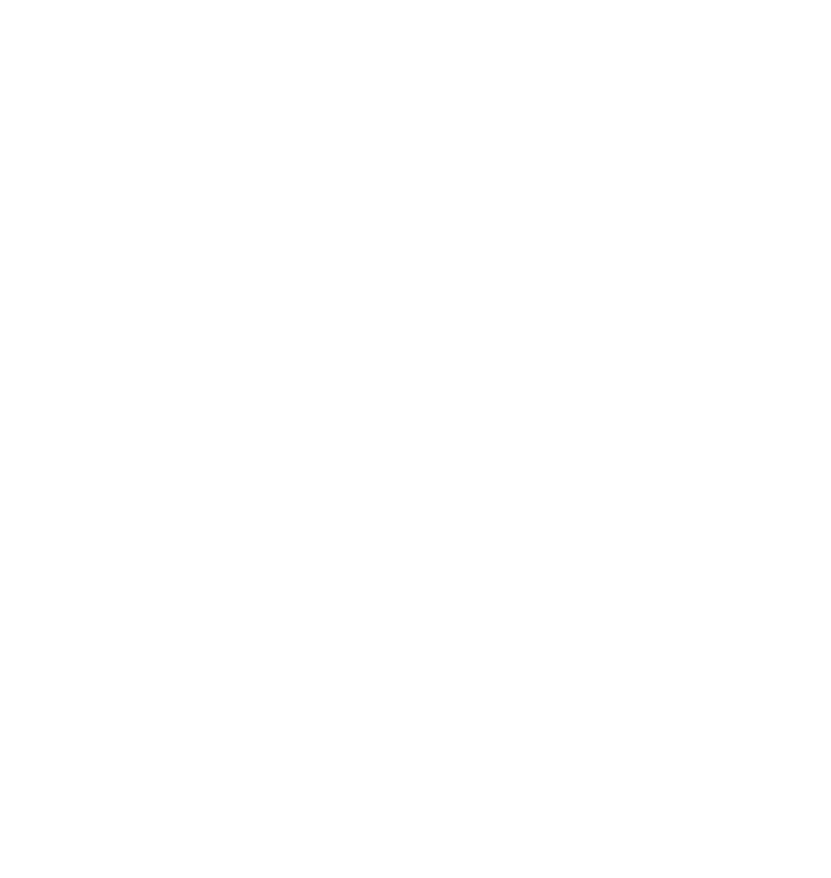
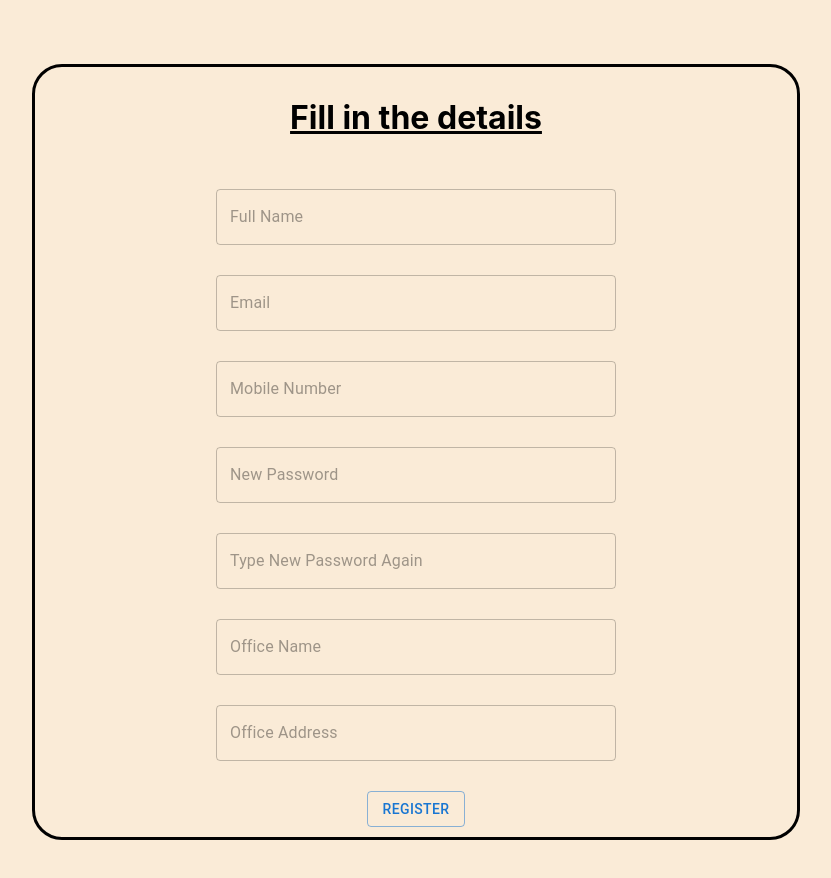
Before and after one commit to ksharma120497/apnafoodcourt, a React (Create React App) app: page /signup in a window 1280 px wide. Shown: the top 878 px of the page, without its empty margins (224-1055 px from the left). Before the commit the page ends 800 px from the top, so only its background shows below. Built offline with nearby package versions, Linux system fonts and the light colour scheme.

Commit message:
user-auth and menu

```diff
--- a/public/index.html
+++ b/public/index.html
@@ -24,7 +24,7 @@
       work correctly both with client-side routing and a non-root public URL.
       Learn how to configure a non-root public URL by running `npm run build`.
     -->
-    <title>React App</title>
+    <title>Apna Food Court</title>
   </head>
   <body>
     <noscript>You need to enable JavaScript to run this app.</noscript>
--- a/src/components/MainContainer.js
+++ b/src/components/MainContainer.js
@@ -1,7 +1,8 @@
 import React from "react";
 import {Login} from "./user-auth/Login"
 import { Link } from "react-router-dom";
-import { Box } from "@mui/material";
+import { Button } from "@mui/material";
+import { Menu } from "./menu/Menu";
 
 const containerStyle = {
     display: "flex",
@@ -10,15 +11,23 @@
     gap: "30px",
     alignContent: "center",
     border: "3px solid black",
+    borderRadius:"30px",
     padding: "10px",
     margin: "20% 20% 20% 20%",
 }
 
 const MainContainer = ()=>{
-return(
+    const [view, setView] = React.useState("user-auth");
+    console.log(view)
+if(view.username==="admin" && view.password==="admin")
+    return(
+        <Menu/>
+    );
+
+ return(
     <div style={containerStyle}>
-        <Login/>
-        <Link to={"/signup"}>Dont already have an account? Create here</Link>
+        <Login setView={setView}/>
+        <Link to={"/signup"}><Button>Create a new Account</Button></Link>
     </div>
 )
 
--- /dev/null
+++ b/src/components/menu/Menu.js
@@ -0,0 +1,52 @@
+import { Button } from '@mui/material';
+import React from 'react';
+import { MenuItem } from './MenuItem';
+
+const containerStyle = {
+    display: "flex",
+    flexDirection: "row",
+    alignItems: "center",
+    alignContent: "center",
+    padding: "10px",
+    margin: "0% 20% 0% 0%",
+}
+
+const menuStyle = {
+    border: "3px solid black",
+    borderRadius:"30px",
+    padding: "30px",
+    margin: "0% 2% 0% 0%",
+}
+
+export const Menu = () =>{
+
+    return(
+        <form>
+            <h1 align="center"><u>Choose your cuisine </u></h1>
+        <div style={containerStyle}>
+            <div style={menuStyle}>
+                <h2>Monday</h2>
+                <MenuItem/>
+            </div>
+            <div style={menuStyle}>
+                <h2>Tuesday</h2>
+                <MenuItem/>
+            </div>
+            <div style={menuStyle}>
+                <h2>Wednesday</h2>
+                <MenuItem/>
+            </div>
+            <div style={menuStyle}>
+                <h2>Thursday</h2>
+                <MenuItem/>
+            </div>
+            <div style={menuStyle}>
+                <h2>Friday</h2>
+                <MenuItem/>
+            </div>
+        </div>
+        <Button style={{marginLeft:"45%", marginTop:"10%"}} variant='outlined'>Submit</Button>
+        </form>
+    )
+
+}
--- /dev/null
+++ b/src/components/menu/MenuItem.js
@@ -0,0 +1,15 @@
+import { Checkbox, FormControlLabel, FormGroup } from "@mui/material";
+import React from "react";
+
+export const MenuItem = ()=>{
+
+    return(
+        <div>
+        <FormGroup>
+            <FormControlLabel control={<Checkbox />} label="Maharashtrian" />
+            <FormControlLabel control={<Checkbox />} label="Punjabi" />
+            <FormControlLabel control={<Checkbox />} label="Gujrati" />
+        </FormGroup>
+        </div>
+    )
+}
--- a/src/components/user-auth/Login.js
+++ b/src/components/user-auth/Login.js
@@ -1,5 +1,6 @@
-import { Button, Input } from '@mui/material';
+import { Button, Input, TextField } from '@mui/material';
 import React from 'react';
+import { Link } from 'react-router-dom';
 
 const containerStyle = {
     display: "flex",
@@ -9,21 +10,35 @@
     alignContent: "center"
 }
 
-export const Login = ()=>{
+export const Login = ({setView})=>{
+const [userName,setUserName] = React.useState("");
+const [password,setPassword] = React.useState("");
 
-    const handleOnSubmit = ()=>{
-
+    const handleOnSubmit = (e)=>{
+        e.preventDefault();
+        setView({username:e.target[0].value, password:e.target[2].value});
     }
 
 
     return(
     <form
-    onSubmit={handleOnSubmit}>
+        onSubmit={handleOnSubmit}
+
+    >
         <div style={containerStyle}>
             <h1><u>Apna Food Court Login</u></h1>
-           <Input placeholder='Username' />
-           <Input placeholder='Password'/>
-           <Button type='submit'>Login</Button>
+           <TextField
+                    name="username"
+                     placeholder='Username'
+                      value={userName}
+                      onChange={(e)=>setUserName(e.target.value)}/>
+           <TextField name="password"
+                    placeholder='Password'
+                    type="password"
+                    value={password}
+                    onChange={(e)=>setPassword(e.target.value)}
+           />
+           <Button type='submit' variant="outlined">Login</Button>
         </div>
     </form>
 
--- a/src/components/user-auth/SignUp.js
+++ b/src/components/user-auth/SignUp.js
@@ -1,11 +1,40 @@
+import { Button, Input, TextField } from '@mui/material';
 import React from 'react';
 
+const registrationStyle = {
+    display: "flex",
+    flexDirection: "column",
+    alignItems: "center",
+    gap: "30px",
+    alignContent: "center",
+    border: "3px solid black",
+    borderRadius:"30px",
+    padding: "10px",
+    margin: "5% 20% 20% 20%",
+}
 
 export const SignUp = ()=>{
 
     return(
-        <div>
-
-        </div>
+        <form
+         valida
+        >
+            <div style={registrationStyle}>
+            <h1><u>Fill in the details</u></h1>
+            <TextField  placeholder='Full Name' style={{width:'400px'}}/>
+            <TextField  placeholder='Email' style={{width:'400px'}}/>
+            <TextField  placeholder='Mobile Number' style={{width:'400px'}}/>
+            <TextField  placeholder='New Password' style={{width:'400px'}}/>
+            <TextField  placeholder='Type New Password Again' style={{width:'400px'}}/>
+            <TextField  placeholder='Office Name' style={{width:'400px'}}/>
+            <TextField
+                style={{width:'400px'}}
+                placeholder='Office Address'
+                multiline maxRows={4}
+                id="outlined-multiline-flexible"
+            />
+            <Button variant="outlined" type='submit'>Register</Button>
+            </div>
+        </form>
     )
 }
--- a/src/index.css
+++ b/src/index.css
@@ -5,6 +5,7 @@
     sans-serif;
   -webkit-font-smoothing: antialiased;
   -moz-osx-font-smoothing: grayscale;
+  background-color: antiquewhite;
 }
 
 code {
```
